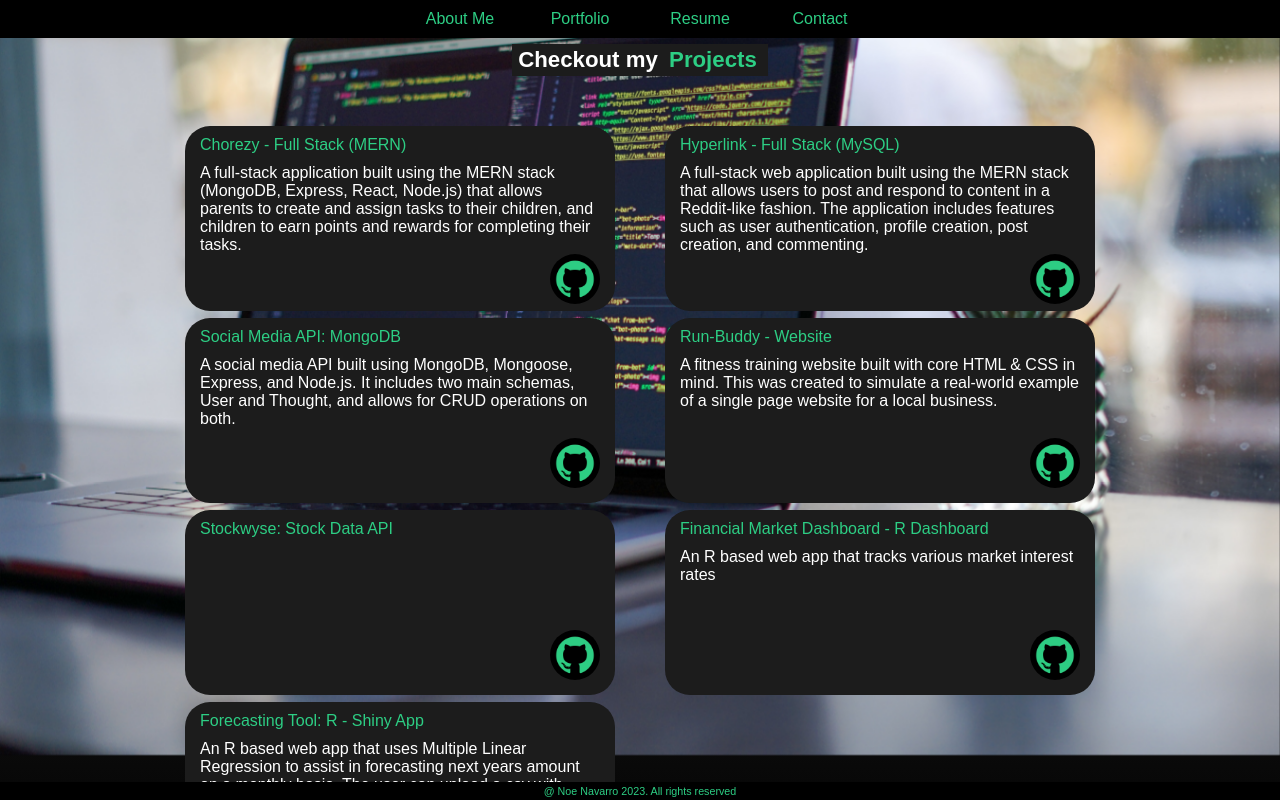
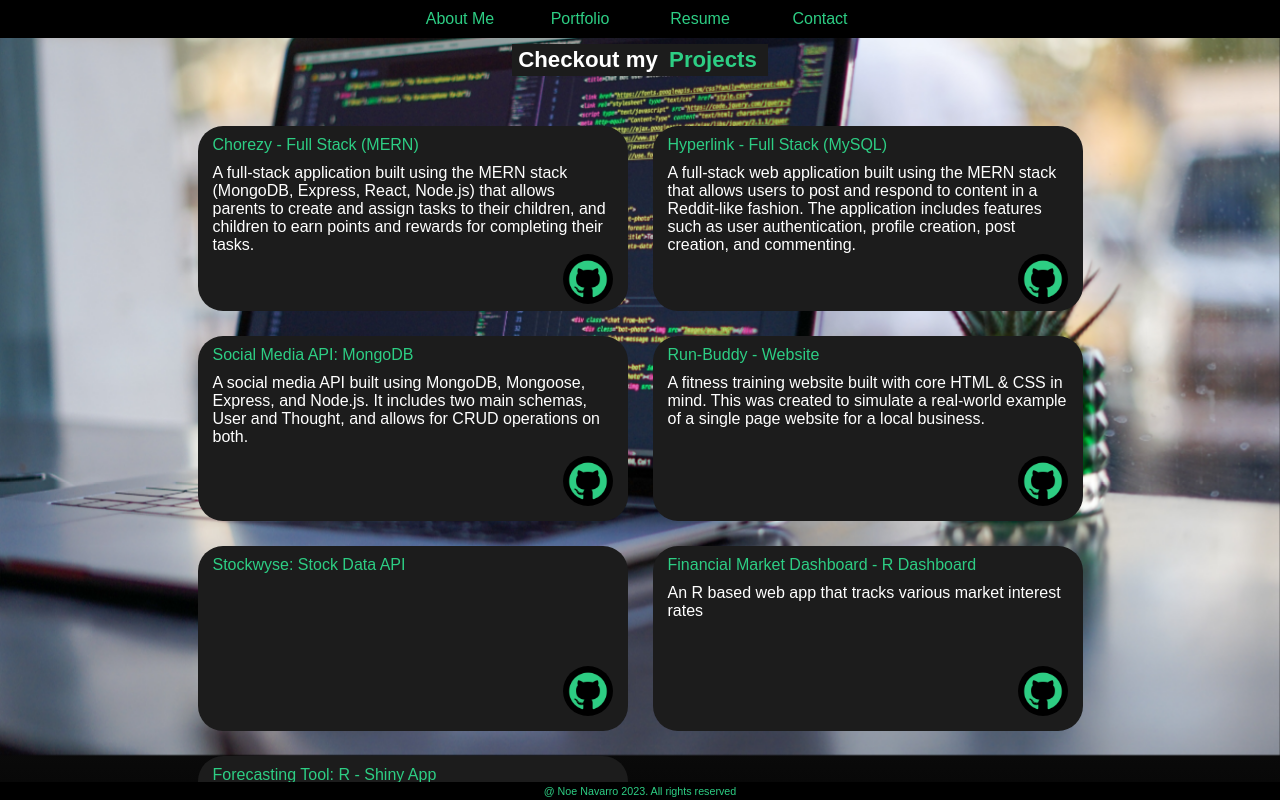
Before and after one commit to Nnavarr/portfolio, a React (Create React App) app: page / in a window 1280 px wide. Both pictures are taken after a click on the element "Portfolio". Built offline with nearby package versions, Linux system fonts and the light colour scheme.

Commit message:
updated spacing between projects

```diff
--- a/src/index.css
+++ b/src/index.css
@@ -156,10 +156,10 @@ footer {
   justify-items: center;
   justify-content: center;
   grid-template-columns: repeat(2, 1fr);
-  column-gap: 50px;
+  column-gap: 25px;
   position: relative;
   margin-top: 50px;
-  row-gap: 7px;
+  row-gap: 25px;
   height: 9.17rem;
   width: 100%;
 }
@@ -356,7 +356,7 @@ footer {
 }
 
 /* project card container */
-.project{
+.project {
   height: 10rem;
   width: 25rem;
   display: flex;
```
